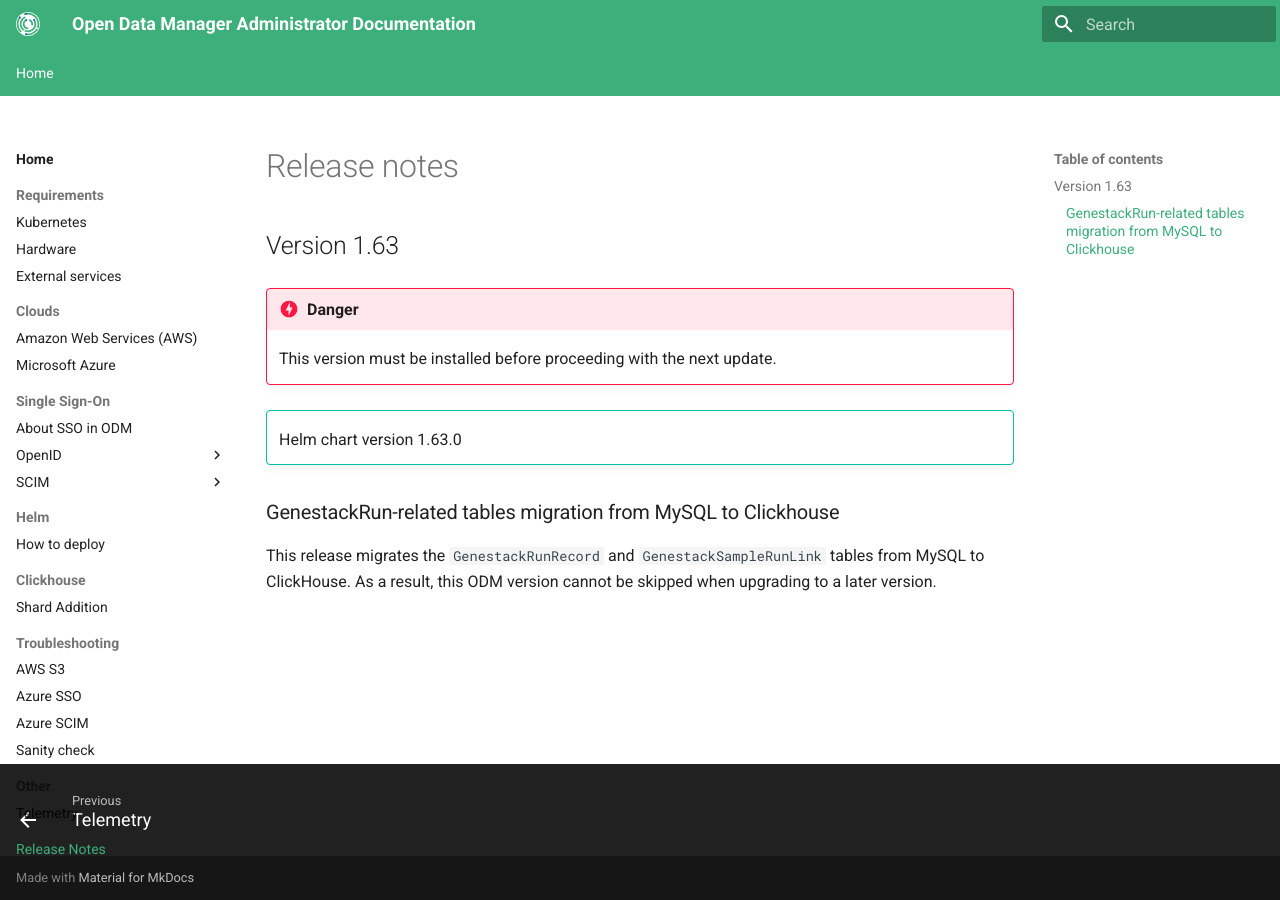
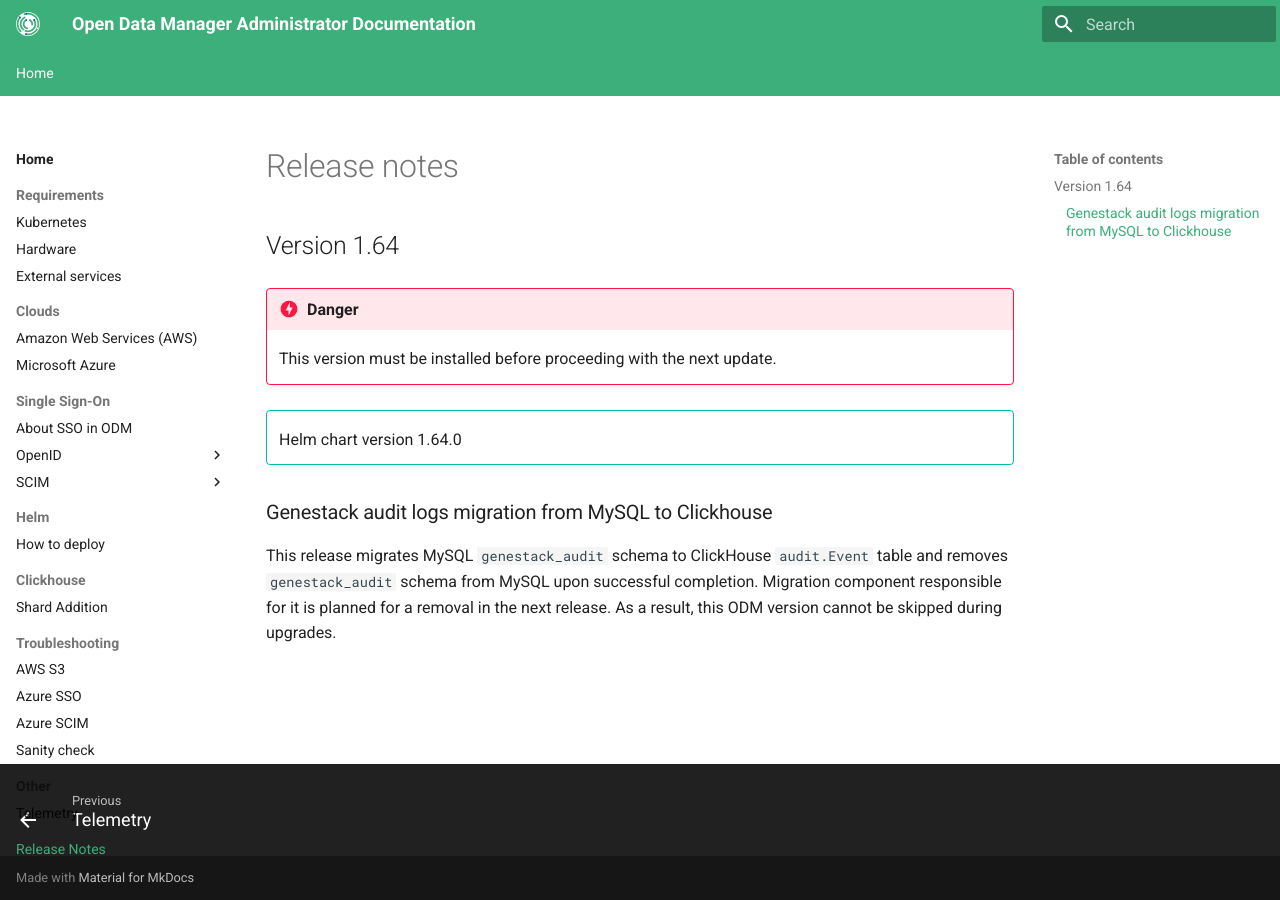
Before and after one commit to genestack/admin-docs, an MkDocs documentation site: the page built from docs/home/release-notes.md, in a window 1280 px wide. Built offline with MkDocs 1.6.1 and Material for MkDocs 9.7.7, drawn with Linux system fonts in a browser that asks for light colours; the version menu is left out.

Commit message:
ODM-13408: mandatory version 1.64

```diff
--- a/docs/home/release-notes.md
+++ b/docs/home/release-notes.md
@@ -1,15 +1,16 @@
 # Release notes
 
-## Version 1.63
+## Version 1.64
 
 !!! danger
 
     This version must be installed before proceeding with the next update.
 
 !!! tip ""
-    Helm chart version 1.63.0
+    Helm chart version 1.64.0
 
-### GenestackRun-related tables migration from MySQL to Clickhouse
+### Genestack audit logs migration from MySQL to Clickhouse
 
-This release migrates the `GenestackRunRecord` and `GenestackSampleRunLink` tables from MySQL
-to ClickHouse. As a result, this ODM version cannot be skipped when upgrading to a later version.
+This release migrates MySQL `genestack_audit` schema to ClickHouse `audit.Event` table and
+removes `genestack_audit` schema from MySQL upon successful completion. Migration component responsible for it
+is planned for a removal in the next release. As a result, this ODM version cannot be skipped during upgrades.
```
